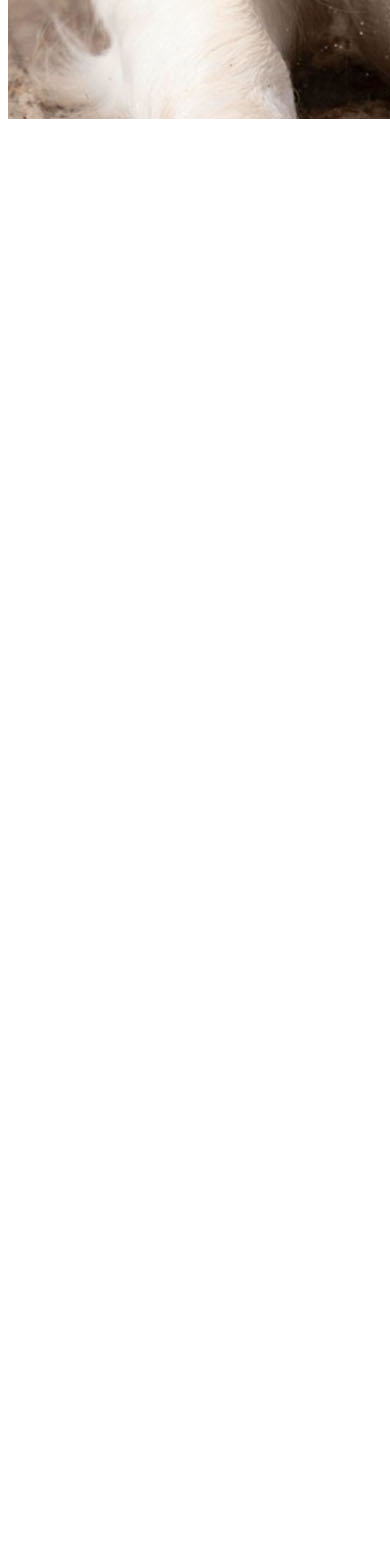
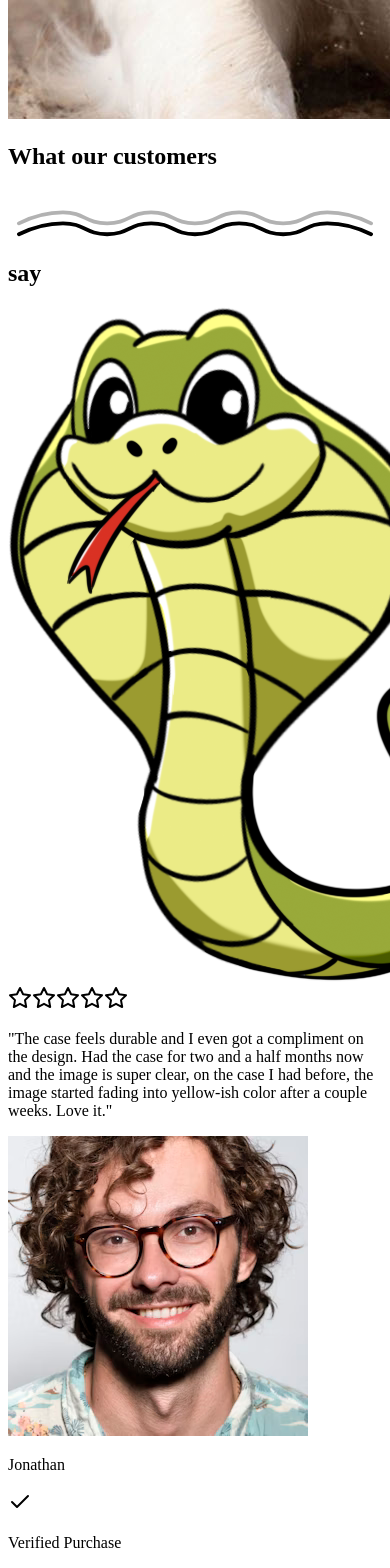
Before and after one commit to christian2705/next-commerce, a Next.js app: page / in a window 390 px wide. Shown: the part 8356-9924 px from the top of the page. Before the commit the page ends 8487 px from the top, so only its background shows below. Built offline with nearby package versions, Linux system fonts and the light colour scheme.

Commit message:
feat:users testimonial section

```diff
--- a/src/app/page.tsx
+++ b/src/app/page.tsx
@@ -1,3 +1,4 @@
+import { Icons } from '@/components/Icons';
 import MaxWidthWrapper from '@/components/MaxWidthWrapper';
 import Phone from '@/components/Phone';
 import { Check, Star } from 'lucide-react';
@@ -70,6 +71,49 @@
           </div>
         </MaxWidthWrapper>
       </section>
+
+      <section className="bg-slate-100 grainy-dark py-24">
+        <MaxWidthWrapper className="flex flex-col items-center gap-16 sm:gap-32">
+          <div className="flex flex-col lg:flex-row items-center gap-4 sm:gap-6">
+            <h2 className="order-1 mt-2 tracking-tight text-center text-balance !leading-tight font-bold text-5xl md:text-6xl text-gray-900">
+              What our{' '}
+              <span className="relative px-2">
+                customers <Icons.underline className="hidden sm:block pointer-events-none absolute inset-x-0 -bottom-6 text-green-500" />
+              </span>{' '}
+              say
+            </h2>
+            <img src="/snake-2.png" className="w-24 order-0 lg:order-2" />
+          </div>
+
+          <div className="mx-auto grid max-w-2xl grid-cols-1 px-4 lg:mx-0 lg:max-w-none lg:grid-cols-2 gap-y-16">
+            <div className="flex flex-auto flex-col gap-4 lg:pr-8 xl:pr-20">
+              <div className="flex gap-0.5 mb-2">
+                <Star className="h-5 w-5 text-green-600 fill-green-600" />
+                <Star className="h-5 w-5 text-green-600 fill-green-600" />
+                <Star className="h-5 w-5 text-green-600 fill-green-600" />
+                <Star className="h-5 w-5 text-green-600 fill-green-600" />
+                <Star className="h-5 w-5 text-green-600 fill-green-600" />
+              </div>
+              <div className="text-lg leading-8">
+                <p>
+                  "The case feels durable and I even got a compliment on the design. Had the case for two and a half months now and <span className="p-0.5 bg-slate-800 text-white">the image is super clear</span>, on the case I had before,
+                  the image started fading into yellow-ish color after a couple weeks. Love it."
+                </p>
+              </div>
+              <div className="flex gap-4 mt-2">
+                <img className="rounded-full h-12 w-12 object-cover" src="/users/user-1.png" alt="user" />
+                <div className="flex flex-col">
+                  <p className="font-semibold">Jonathan</p>
+                  <div className="flex gap-1.5 items-center text-zinc-600">
+                    <Check className="h-4 w-4 stroke-[3px] text-green-600" />
+                    <p className="text-sm">Verified Purchase</p>
+                  </div>
+                </div>
+              </div>
+            </div>
+          </div>
+        </MaxWidthWrapper>
+      </section>
     </div>
   );
 }
--- /dev/null
+++ b/src/components/Icons.tsx
@@ -0,0 +1,12 @@
+import { LucideProps } from 'lucide-react';
+
+export const Icons = {
+  underline: (props: LucideProps) => (
+    <svg {...props} viewBox="0 0 687 155">
+      <g stroke="currentColor" strokeWidth="7" fill="none" fillRule="evenodd" strokeLinecap="round" strokeLinejoin="round">
+        <path d="M20 98c27-13.3333333 54-20 81-20 40.5 0 40.5 20 81 20s40.626917-20 81-20 40.123083 20 80.5 20 40.5-20 81-20 40.5 20 81 20 40.626917-20 81-20c26.915389 0 53.748722 6.6666667 80.5 20" opacity=".3"></path>
+        <path d="M20 118c27-13.3333333 54-20 81-20 40.5 0 40.5 20 81 20s40.626917-20 81-20 40.123083 20 80.5 20 40.5-20 81-20 40.5 20 81 20 40.626917-20 81-20c26.915389 0 53.748722 6.6666667 80.5 20"></path>
+      </g>
+    </svg>
+  ),
+};
```
